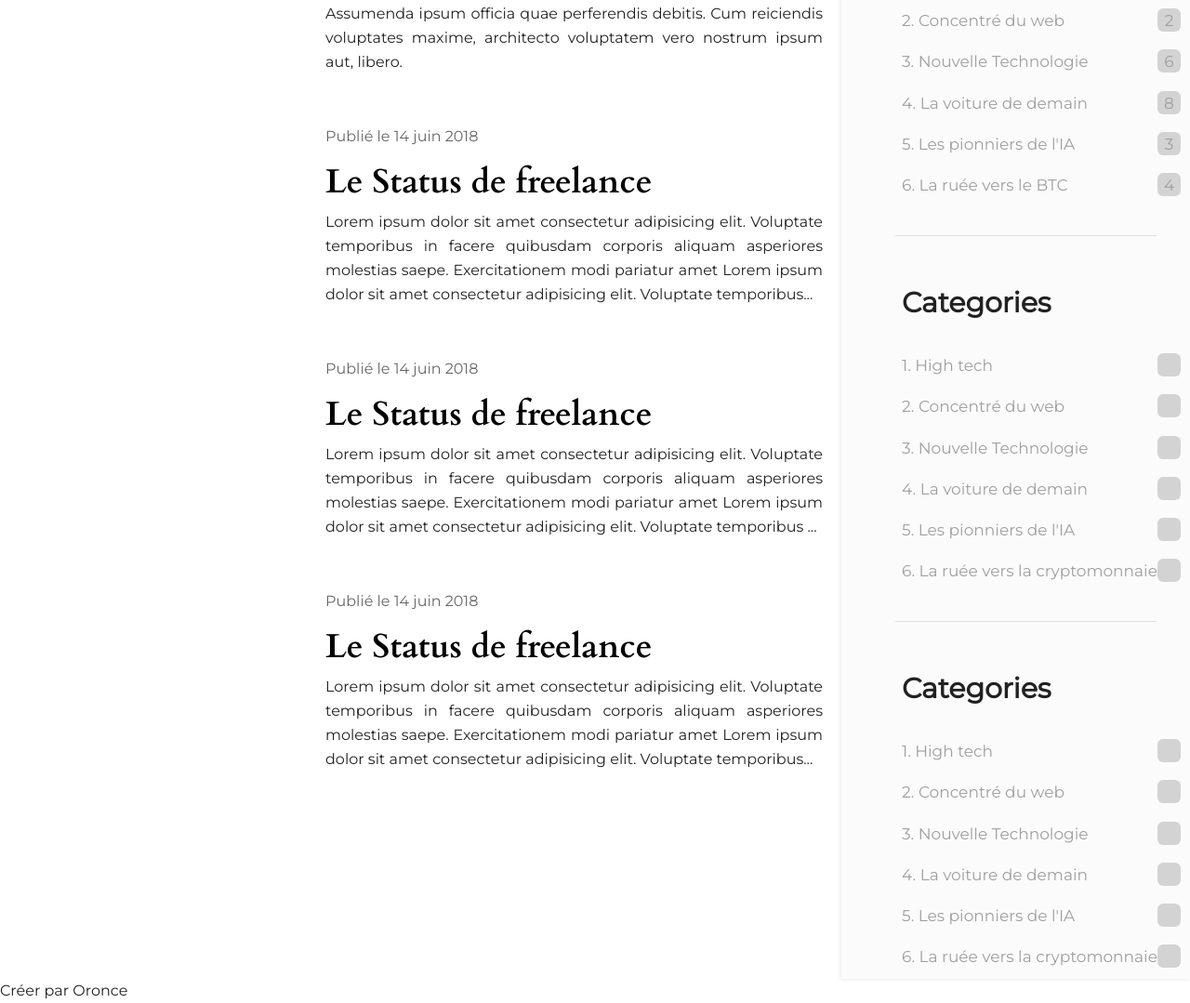
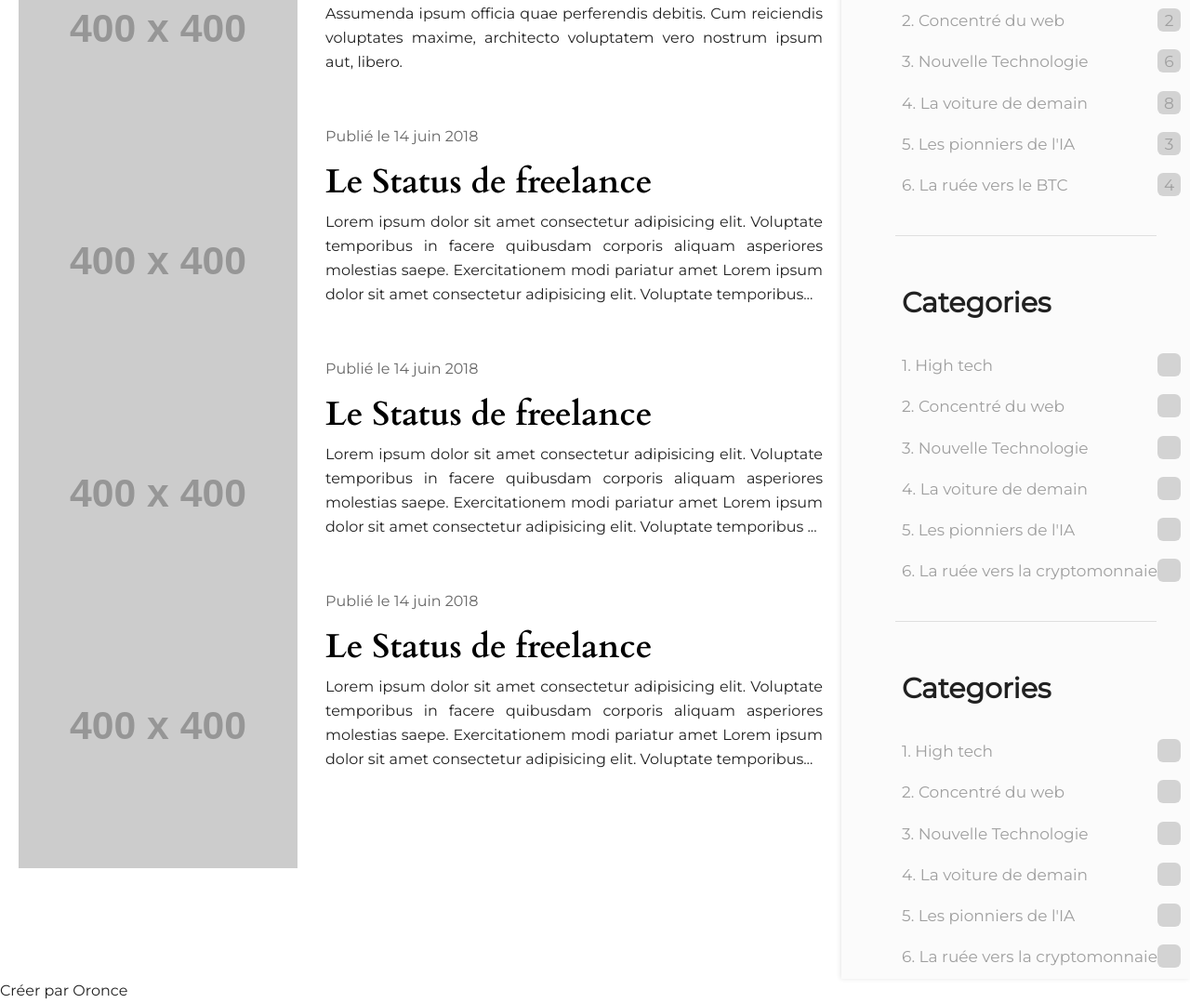
Before and after one commit to oronce/blog, a plain HTML site: page index.html in a window 1280 px wide. Shown: the part 566-1645 px from the top of the page at 93% size. Drawn offline with Linux system fonts and the light colour scheme; placeholder pictures from the web are drawn by us.

Commit message:
fix host image

```diff
--- a/css/style.css
+++ b/css/style.css
@@ -76,7 +76,7 @@ body,html{
 	color:  rgba(0, 0, 0,0.8);
 }
 .header-bottom{
-	background-image: url("../images/banner4.jpg");
+	background-image: url("https://via.placeholder.com/400");
 	background-repeat: no-repeat;
 	background-size: cover;
 	background-position: center;
--- a/index.html
+++ b/index.html
@@ -32,7 +32,7 @@
 			<main class="main">
 				<div class="container">
 				<article class="article">
-					<a href=""><img src="images/img.png" alt="" class="article-image"></a>
+					<a href=""><img src="https://via.placeholder.com/400" alt="" class="article-image"></a>
 					<p class="date-post" >Publié le 14 juin 2018</p>
 					<h2 class="important"><a href="">Le Status de freelance</a></h2>
 					<p>
@@ -40,7 +40,7 @@
 					</p>
 				</article>
 				<article class="article">
-					<a href=""><img src="images/img.png" alt="" class="article-image"></a>
+					<a href=""><img src="https://via.placeholder.com/400" alt="" class="article-image"></a>
 					<p class="date-post" >Publié le 14 juin 2018</p>
 					<h2 class="important" ><a  href="">Le Status de freelance</a></h2>
 					<p>
@@ -49,7 +49,7 @@
 					</p>
 				</article>
 				<article class="article">
-					<a href=""><img src="images/img.png" alt="" class="article-image"></a>
+					<a href=""><img src="https://via.placeholder.com/400" alt="" class="article-image"></a>
 					<p class="date-post" >Publié le 14 juin 2018</p>
 					<h2 class="important" ><a href="">Le Status de freelance</a></h2>
 					<p>
@@ -58,7 +58,7 @@
 					</p>
 				</article>
 				<article class="article">
-					<a href=""><img src="images/img.png" alt="" class="article-image"></a>
+					<a href=""><img src="https://via.placeholder.com/400" alt="" class="article-image"></a>
 					<p class="date-post" >Publié le 14 juin 2018</p>
 					<h2 class="important" ><a href="">Le Status de freelance</a></h2>
 					<p>
```
